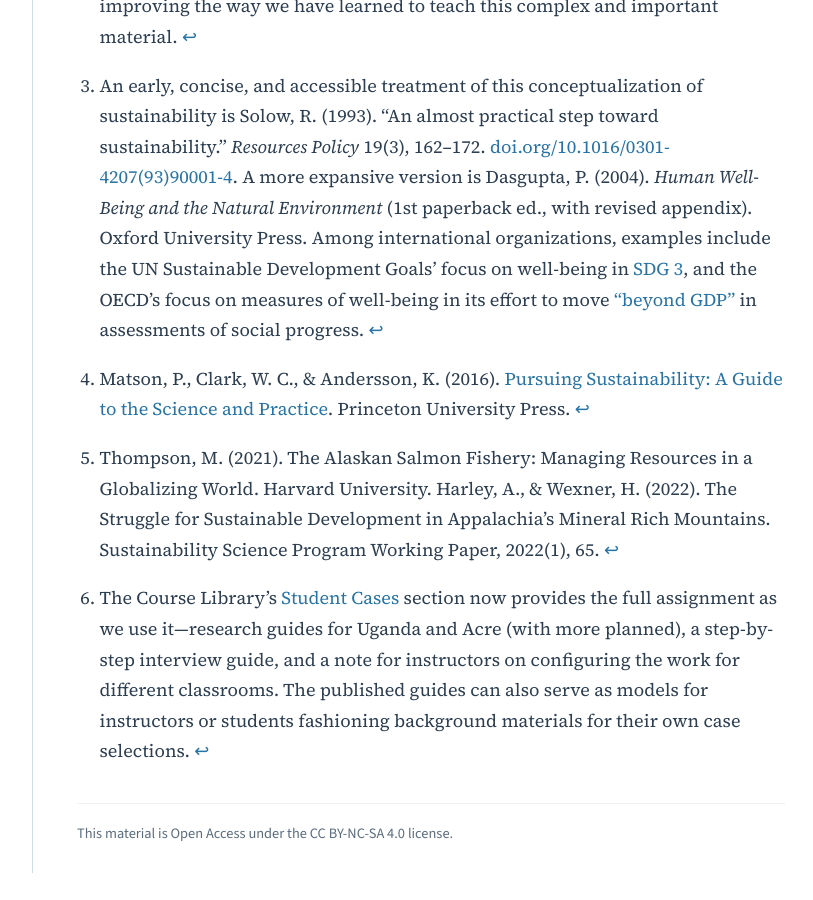
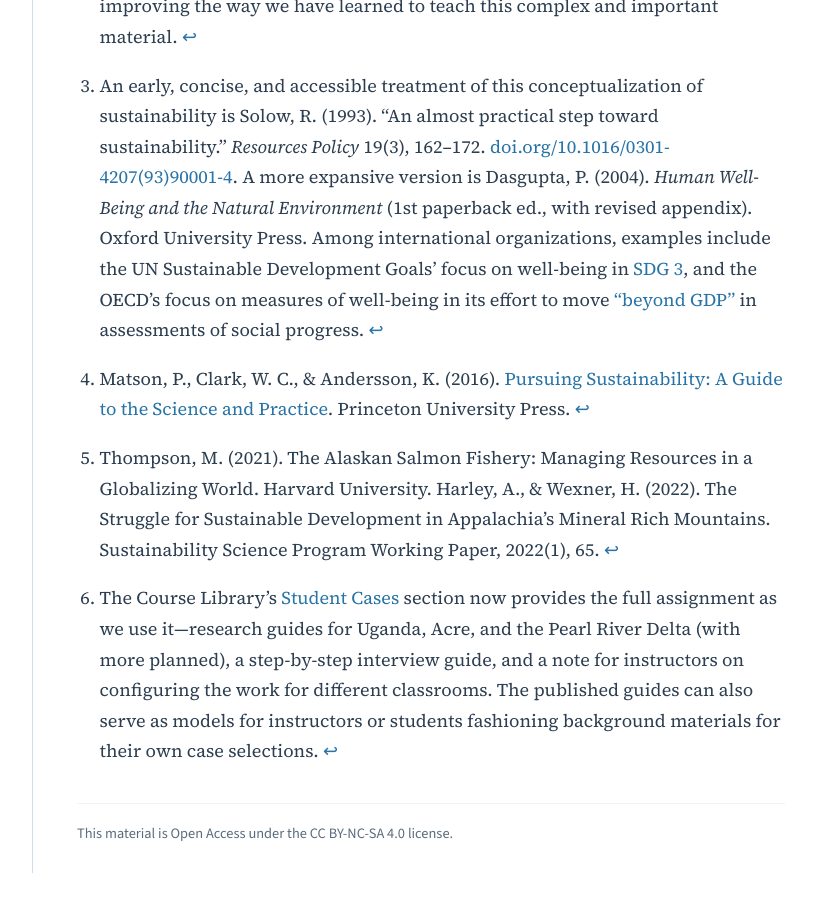
Before and after one commit to agharley/sustsci, a Jekyll site: the page built from course/about.md, in a window 1280 px wide and 900 px high, scrolled down 10302 px. Shown: the whole window, without its empty margins (329-1142 px from the left). Built offline with Jekyll 4.4.1, drawn with Linux system fonts in a browser that asks for light colours; some of the changed text lies outside the part shown.

Commit message:
updatting about with PRD

```diff
--- a/course/about.md
+++ b/course/about.md
@@ -105,4 +105,4 @@
 [^3]: An early, concise, and accessible treatment of this conceptualization of sustainability is Solow, R. (1993). “An almost practical step toward sustainability.” *Resources Policy* 19(3), 162–172. [doi.org/10.1016/0301-4207(93)90001-4](https://doi.org/10.1016/0301-4207(93)90001-4). A more expansive version is Dasgupta, P. (2004). *Human Well-Being and the Natural Environment* (1st paperback ed., with revised appendix). Oxford University Press. Among international organizations, examples include the UN Sustainable Development Goals’ focus on well-being in [SDG 3](https://sdgs.un.org/goals), and the OECD’s focus on measures of well-being in its effort to move [“beyond GDP”](https://www.oecd.org/en/topics/well-being-and-beyond-gdp.html) in assessments of social progress.
 [^4]: Matson, P., Clark, W. C., & Andersson, K. (2016). [Pursuing Sustainability: A Guide to the Science and Practice](https://press.princeton.edu/books/hardcover/9780691157610/pursuing-sustainability). Princeton University Press.
 [^5]: Thompson, M. (2021). The Alaskan Salmon Fishery: Managing Resources in a Globalizing World. Harvard University. Harley, A., & Wexner, H. (2022). The Struggle for Sustainable Development in Appalachia’s Mineral Rich Mountains. Sustainability Science Program Working Paper, 2022(1), 65.
-[^6]: The Course Library’s [Student Cases](course-library/student-cases/) section now provides the full assignment as we use it—research guides for Uganda and Acre (with more planned), a step-by-step interview guide, and a note for instructors on configuring the work for different classrooms. The published guides can also serve as models for instructors or students fashioning background materials for their own case selections.
+[^6]: The Course Library’s [Student Cases](course-library/student-cases/) section now provides the full assignment as we use it—research guides for Uganda, Acre, and the Pearl River Delta (with more planned), a step-by-step interview guide, and a note for instructors on configuring the work for different classrooms. The published guides can also serve as models for instructors or students fashioning background materials for their own case selections.
```
Also changed, not shown: other parts of course/about.md (+1 -1 lines).
